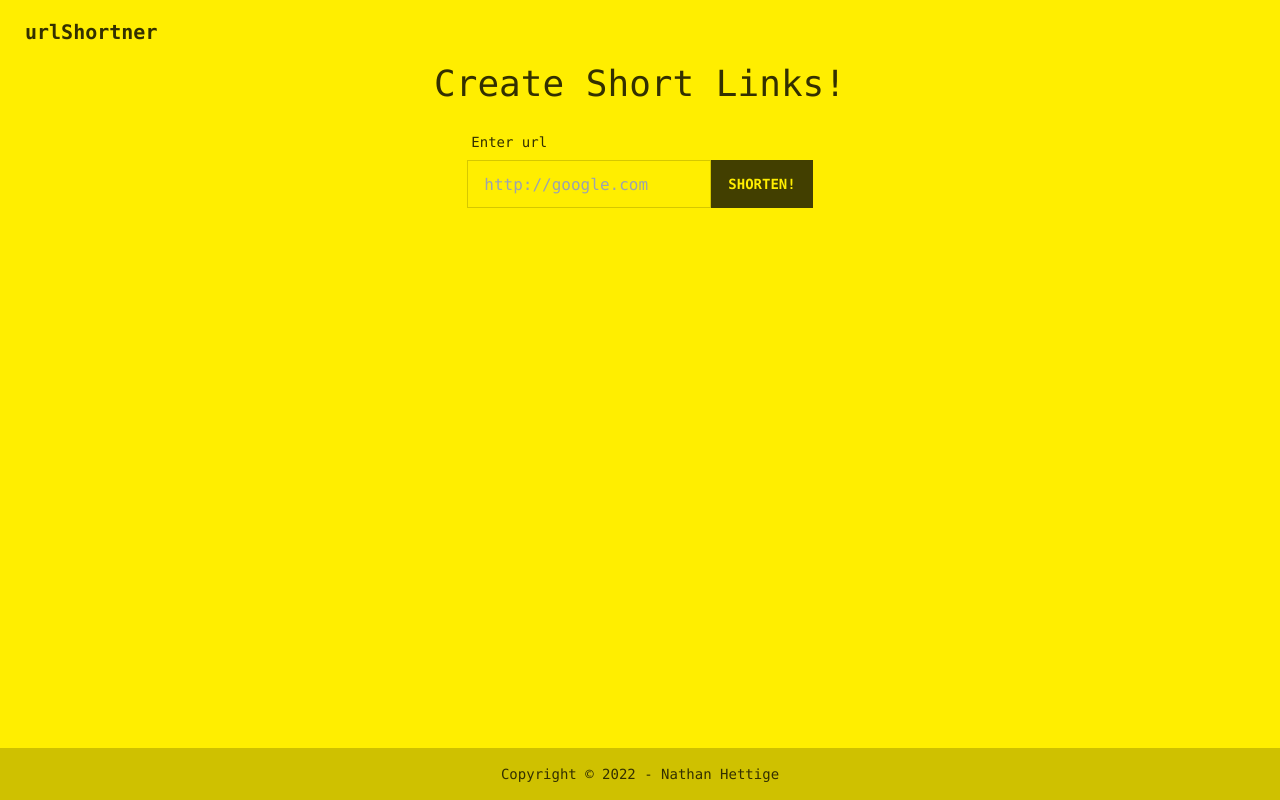
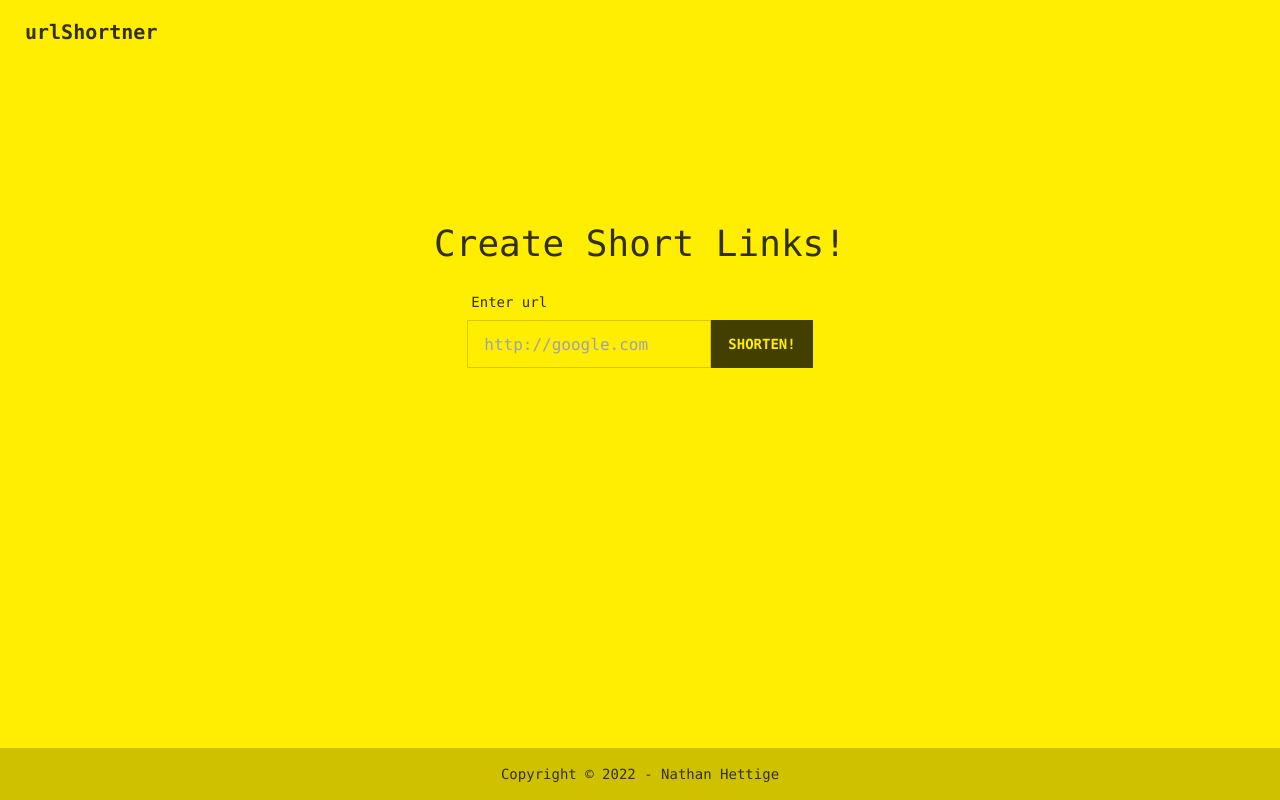
Before and after one commit to nathanhettige/urlshortner, a React (Vite) app in the folder frontend/: page / in a window 1280 px wide. Built offline with nearby package versions, Linux system fonts and the light colour scheme.

Commit message:
Improve page layout

```diff
--- a/frontend/src/components/PageLayout.tsx
+++ b/frontend/src/components/PageLayout.tsx
@@ -4,9 +4,9 @@ import Header from './Header';
 const PageLayout = (props: { children?: React.ReactNode }) => {
   const { children } = props;
   return (
-    <div className="grid grid-rows-[auto,1fr,auto] h-screen">
+    <div className="grid grid-rows-[auto,1fr,auto] h-screen gap-40">
       <Header />
-      {children ?? <div></div>}
+      <div>{children}</div>
       <Footer />
     </div>
   );
```
